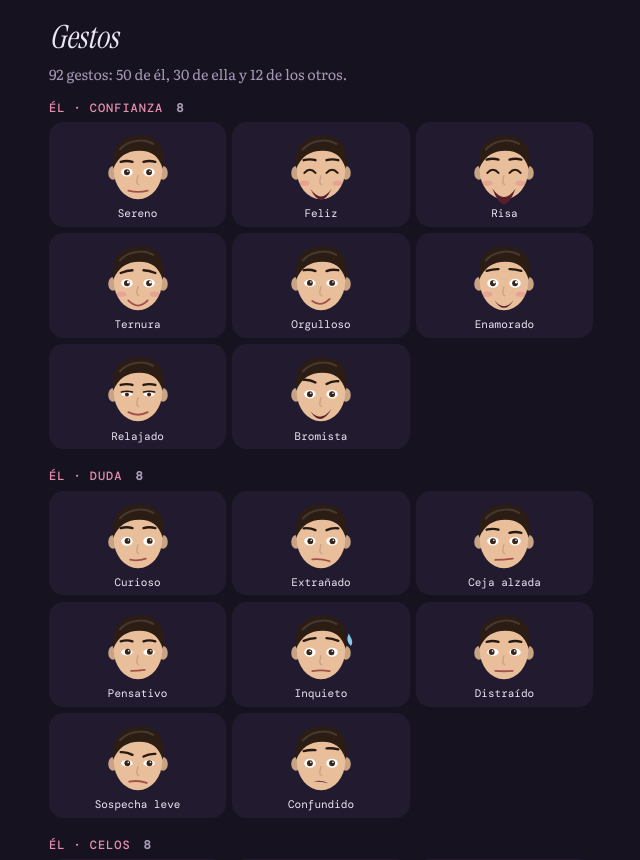
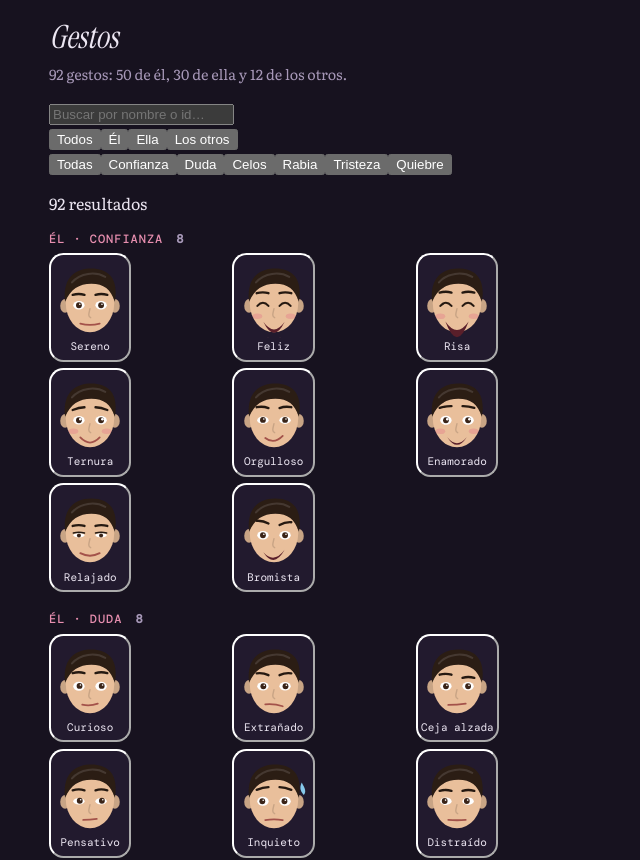
Before and after one commit to bluemindproyect/prueba, a Next.js app: page /a-sus-espaldas/gestos in a window 1280 px wide. Shown: the top 860 px of the page, without its empty margins (319-959 px from the left). Built offline with nearby package versions, Linux system fonts and the light colour scheme.

Commit message:
Actualizar Gestos.tsx

```diff
--- a/src/features/a-sus-espaldas/components/mundo/Gestos.tsx
+++ b/src/features/a-sus-espaldas/components/mundo/Gestos.tsx
@@ -1,5 +1,6 @@
 'use client';
 
+import { useMemo, useState } from 'react';
 import { ASPECTO_EL, ASPECTO_ELLA, Rostro } from './Rostro';
 import type { Aspecto } from './Rostro';
 import { GESTOS, GESTOS_EL_POR_ETAPA, gestoPorId, gestosDe } from '@/features/a-sus-espaldas/lib/mundo/gestos';
@@ -9,22 +10,48 @@ import styles from './gestos.module.css';
 const ETAPAS = ['Confianza', 'Duda', 'Celos', 'Rabia', 'Tristeza', 'Quiebre'] as const;
 const ASPECTO_OTRO: Aspecto = { piel: '#e3b58e', pelo: '#2a1a12' };
 
-function Celda({ g, aspecto }: { g: Gesto; aspecto: Aspecto }) {
+const QUIENES: ReadonlyArray<{ id: 'todos' | Quien; nombre: string }> = [
+  { id: 'todos', nombre: 'Todos' },
+  { id: 'el', nombre: 'Él' },
+  { id: 'ella', nombre: 'Ella' },
+  { id: 'otro', nombre: 'Los otros' },
+];
+
+function Celda({ g, aspecto, copiado, onCopiar }: { g: Gesto; aspecto: Aspecto; copiado: boolean; onCopiar: (id: string) => void }) {
   return (
-    <li className={styles.cell}>
-      <Rostro g={g} aspecto={aspecto} size={72} />
-      <span>{g.nombre}</span>
+    <li>
+      <button type="button" className={`${styles.cell} ${copiado ? styles.copiado : ''}`} onClick={() => onCopiar(g.id)} title={`Copiar "${g.id}"`}>
+        <Rostro g={g} aspecto={aspecto} size={72} />
+        <span>{copiado ? '¡copiado!' : g.nombre}</span>
+      </button>
     </li>
   );
 }
 
-function Grupo({ titulo, lista, aspecto }: { titulo: string; lista: readonly Gesto[]; aspecto: Aspecto }) {
+function Grupo({
+  titulo,
+  lista,
+  aspecto,
+  copiado,
+  onCopiar,
+}: {
+  titulo: string;
+  lista: readonly Gesto[];
+  aspecto: Aspecto;
+  copiado: string | null;
+  onCopiar: (id: string) => void;
+}) {
+  if (lista.length === 0) return null;
   return (
     <section className={styles.group}>
       <h2 className={styles.h2}>
         {titulo} <b>{lista.length}</b>
       </h2>
-      <ul className={styles.grid}>{lista.map((g) => <Celda key={g.id} g={g} aspecto={aspecto} />)}</ul>
+      <ul className={styles.grid}>
+        {lista.map((g) => (
+          <Celda key={g.id} g={g} aspecto={aspecto} copiado={copiado === g.id} onCopiar={onCopiar} />
+        ))}
+      </ul>
     </section>
   );
 }
@@ -35,6 +62,56 @@ const SECCIONES: ReadonlyArray<{ quien: Quien; titulo: string; aspecto: Aspecto
 ];
 
 export default function Gestos() {
+  const [q, setQ] = useState('');
+  const [quien, setQuien] = useState<'todos' | Quien>('todos');
+  const [etapa, setEtapa] = useState<number | null>(null);
+  const [copiado, setCopiado] = useState<string | null>(null);
+
+  const busca = useMemo(() => {
+    const t = q.trim().toLowerCase();
+    if (!t) return () => true;
+    return (g: Gesto) => g.id.includes(t) || g.nombre.toLowerCase().includes(t);
+  }, [q]);
+
+  const filtra = useMemo(() => (g: Gesto) => busca(g) && (quien === 'todos' || g.quien === quien), [busca, quien]);
+
+  const etapas = useMemo(
+    () =>
+      GESTOS_EL_POR_ETAPA.map((ids, i) => ({
+        titulo: `Él · ${ETAPAS[i]}`,
+        lista: (etapa === null || etapa === i ? ids : []).map((id) => gestoPorId(id)).filter((g): g is Gesto => !!g).filter(filtra),
+      })),
+    [etapa, filtra],
+  );
+
+  const secciones = useMemo(
+    () =>
+      SECCIONES.filter((s) => quien === 'todos' || quien === s.quien).map((s) => ({
+        ...s,
+        lista: gestosDe(s.quien).filter(filtra),
+      })),
+    [quien, filtra],
+  );
+
+  const total = useMemo(
+    () => etapas.reduce((n, e) => n + e.lista.length, 0) + secciones.reduce((n, s) => n + s.lista.length, 0),
+    [etapas, secciones],
+  );
+
+  const copiar = (id: string) => {
+    void navigator.clipboard?.writeText(id);
+    setCopiado(id);
+    window.setTimeout(() => setCopiado((c) => (c === id ? null : c)), 1200);
+  };
+
+  const limpiar = () => {
+    setQ('');
+    setQuien('todos');
+    setEtapa(null);
+  };
+
+  const filtrado = q !== '' || quien !== 'todos' || etapa !== null;
+
   return (
     <div className={styles.root}>
       <div className={styles.wrap}>
@@ -42,12 +119,61 @@ export default function Gestos() {
         <p className={styles.lead}>
           {GESTOS.length} gestos: {gestosDe('el').length} de él, {gestosDe('ella').length} de ella y {gestosDe('otro').length} de los otros.
         </p>
-        {GESTOS_EL_POR_ETAPA.map((ids, i) => (
-          <Grupo key={ETAPAS[i]} titulo={`Él · ${ETAPAS[i]}`} lista={ids.map((id) => gestoPorId(id)).filter((g): g is Gesto => !!g)} aspecto={ASPECTO_EL} />
-        ))}
-        {SECCIONES.map((s) => (
-          <Grupo key={s.quien} titulo={s.titulo} lista={gestosDe(s.quien)} aspecto={s.aspecto} />
-        ))}
+
+        <div className={styles.toolbar}>
+          <input
+            className={styles.buscador}
+            type="search"
+            value={q}
+            onChange={(e) => setQ(e.target.value)}
+            placeholder="Buscar por nombre o id…"
+            aria-label="Buscar gestos"
+          />
+          <div className={styles.chips} role="group" aria-label="Filtrar por quién">
+            {QUIENES.map((op) => (
+              <button
+                key={op.id}
+                type="button"
+                className={`${styles.chip} ${quien === op.id ? styles.activo : ''}`}
+                onClick={() => setQuien(op.id)}
+                aria-pressed={quien === op.id}
+              >
+                {op.nombre}
+              </button>
+            ))}
+          </div>
+          <div className={styles.chips} role="group" aria-label="Filtrar por etapa">
+            <button type="button" className={`${styles.chip} ${etapa === null ? styles.activo : ''}`} onClick={() => setEtapa(null)} aria-pressed={etapa === null}>
+              Todas
+            </button>
+            {ETAPAS.map((nombre, i) => (
+              <button key={nombre} type="button" className={`${styles.chip} ${etapa === i ? styles.activo : ''}`} onClick={() => setEtapa(i)} aria-pressed={etapa === i}>
+                {nombre}
+              </button>
+            ))}
+          </div>
+          <p className={styles.cuenta}>
+            {total} {total === 1 ? 'resultado' : 'resultados'}
+            {filtrado && (
+              <button type="button" className={styles.limpiar} onClick={limpiar}>
+                limpiar
+              </button>
+            )}
+          </p>
+        </div>
+
+        {total === 0 ? (
+          <p className={styles.vacio}>Ningún gesto coincide con «{q}».</p>
+        ) : (
+          <>
+            {etapas.map((e) => (
+              <Grupo key={e.titulo} titulo={e.titulo} lista={e.lista} aspecto={ASPECTO_EL} copiado={copiado} onCopiar={copiar} />
+            ))}
+            {secciones.map((s) => (
+              <Grupo key={s.quien} titulo={s.titulo} lista={s.lista} aspecto={s.aspecto} copiado={copiado} onCopiar={copiar} />
+            ))}
+          </>
+        )}
       </div>
     </div>
   );
```
